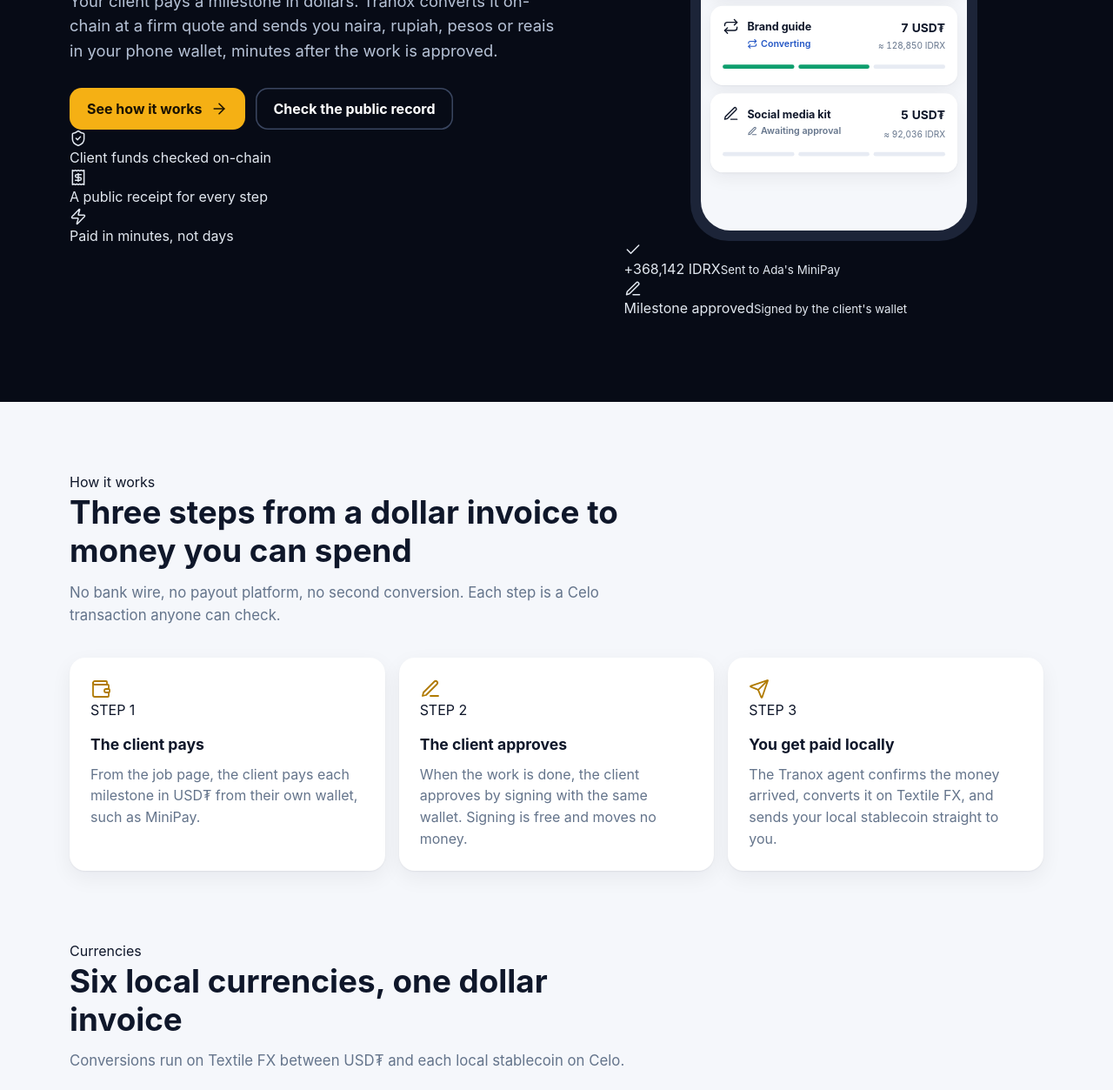
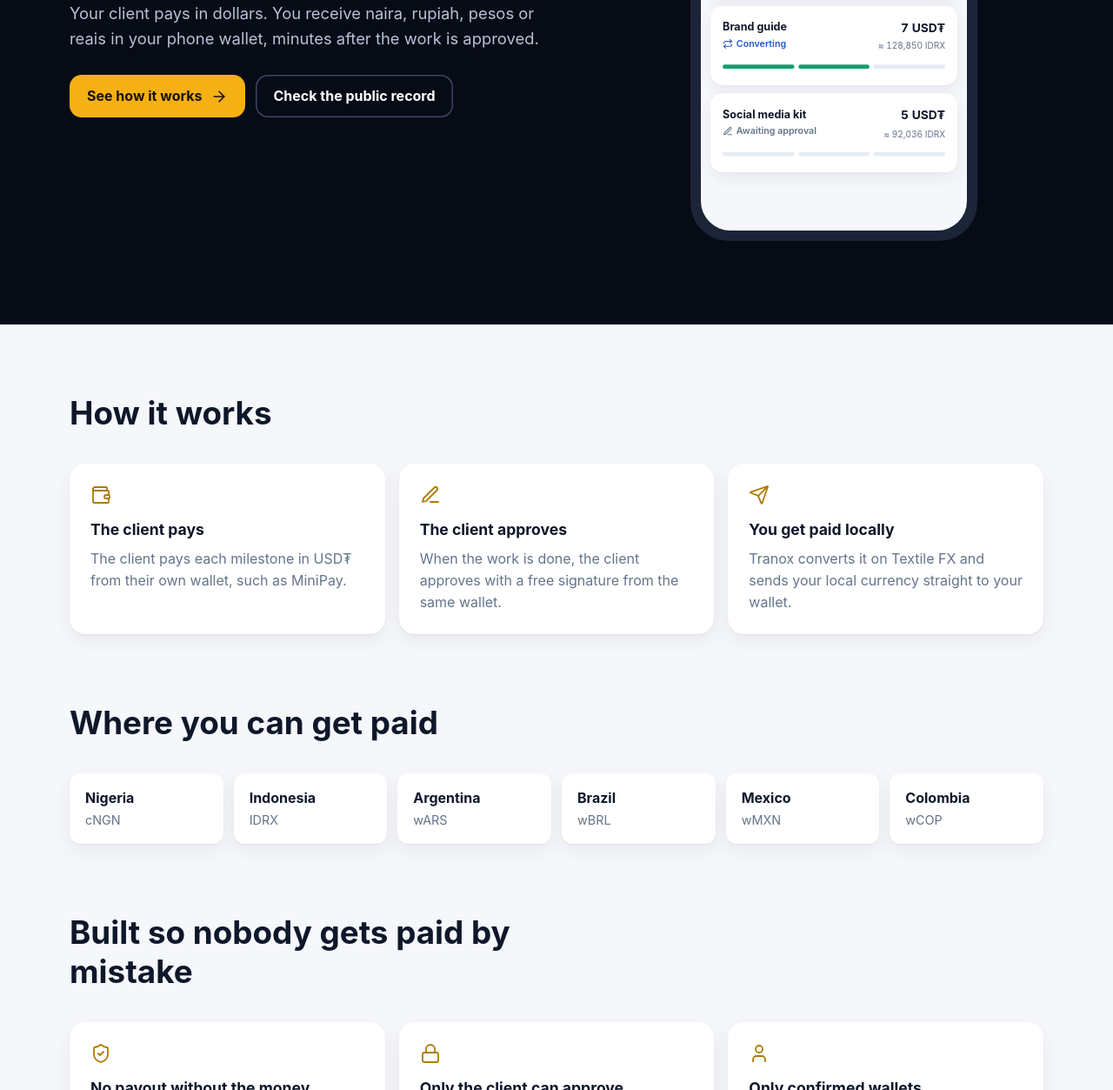
Before and after one commit to JoelEmmanuelCloud/tranox, a website: page web/index.html in a window 1280 px wide. Shown: the part 428-1681 px from the top of the page at 87% size. Drawn offline with Linux system fonts and the light colour scheme; files that its build step writes are made by us from their sources; files whose address does not match are found by name.

Commit message:
web: home page without eyebrows, step numbers, floating cards or repeated text

```diff
--- a/web/index.html
+++ b/web/index.html
@@ -35,23 +35,16 @@
 
     <section class="hero" aria-labelledby="hero-title">
       <div>
-        <span class="eyebrow"><span data-icon="zap"></span>Live on Celo mainnet</span>
-        <h1 id="hero-title">Get paid abroad.<br><em>Spend it at home.</em></h1>
-        <p class="lede">Your client pays a milestone in dollars. Tranox converts it on-chain at a firm quote and sends you naira, rupiah, pesos or reais in your phone wallet, minutes after the work is approved.</p>
+        <h1 id="hero-title">Get paid abroad,<br><em>spend it at home</em></h1>
+        <p class="lede">Your client pays in dollars. You receive naira, rupiah, pesos or reais in your phone wallet, minutes after the work is approved.</p>
         <div class="cta-row">
           <a class="btn btn-gold" href="#how">See how it works <span data-icon="arrow"></span></a>
           <a class="btn btn-ghost" href="#proof">Check the public record</a>
-        </div>
-        <div class="trust-row">
-          <span><span data-icon="shield"></span>Client funds checked on-chain</span>
-          <span><span data-icon="receipt"></span>A public receipt for every step</span>
-          <span><span data-icon="zap"></span>Paid in minutes, not days</span>
         </div>
       </div>
 
       <div class="phone-wrap">
         <div class="phone" role="img" aria-label="Example of the Tranox freelancer screen showing 368,142 IDRX received">
-          <div class="phone-glow"></div>
           <div class="phone-notch"></div>
           <div class="phone-screen">
             <div class="phone-inner">
@@ -65,7 +58,6 @@
               <div class="phone-list">
                 <div class="ms">
                   <div class="ms-top">
-                    <div class="ms-icon paid"><span data-icon="check" data-icon-class="icon-lg"></span></div>
                     <div class="ms-main"><div class="ms-title">Final files</div><span class="pill paid"><span data-icon="check"></span>Paid</span></div>
                     <div class="ms-amt tnum"><b>368,142 IDRX</b><span>from 20 USD₮</span></div>
                   </div>
@@ -73,7 +65,6 @@
                 </div>
                 <div class="ms">
                   <div class="ms-top">
-                    <div class="ms-icon processing"><span data-icon="swap" data-icon-class="icon-lg"></span></div>
                     <div class="ms-main"><div class="ms-title">Brand guide</div><span class="pill processing"><span data-icon="swap"></span>Converting</span></div>
                     <div class="ms-amt tnum"><b>7 USD₮</b><span>≈ 128,850 IDRX</span></div>
                   </div>
@@ -81,7 +72,6 @@
                 </div>
                 <div class="ms">
                   <div class="ms-top">
-                    <div class="ms-icon"><span data-icon="pen" data-icon-class="icon-lg"></span></div>
                     <div class="ms-main"><div class="ms-title">Social media kit</div><span class="pill"><span data-icon="pen"></span>Awaiting approval</span></div>
                     <div class="ms-amt tnum"><b>5 USD₮</b><span>≈ 92,036 IDRX</span></div>
                   </div>
@@ -91,8 +81,7 @@
             </div>
           </div>
         </div>
-        <div class="float-card float-a" aria-hidden="true"><span class="ok"><span data-icon="check"></span></span><div>+368,142 IDRX<small>Sent to Ada's MiniPay</small></div></div>
-        <div class="float-card float-b" aria-hidden="true"><span class="ok"><span data-icon="pen"></span></span><div>Milestone approved<small>Signed by the client's wallet</small></div></div>
+
       </div>
     </section>
   </div>
@@ -102,14 +91,12 @@
   <section class="section" id="how" aria-labelledby="how-title">
     <div class="wrap">
       <div class="section-head">
-        <span class="kicker">How it works</span>
-        <h2 id="how-title">Three steps from a dollar invoice to money you can spend</h2>
-        <p>No bank wire, no payout platform, no second conversion. Each step is a Celo transaction anyone can check.</p>
+        <h2 id="how-title">How it works</h2>
       </div>
       <div class="cards3">
-        <article class="feature"><div class="feature-icon"><span data-icon="wallet" data-icon-class="icon-lg"></span></div><div class="step-n">STEP 1</div><h3 class="after-step">The client pays</h3><p>From the job page, the client pays each milestone in USD₮ from their own wallet, such as MiniPay.</p></article>
-        <article class="feature"><div class="feature-icon"><span data-icon="pen" data-icon-class="icon-lg"></span></div><div class="step-n">STEP 2</div><h3 class="after-step">The client approves</h3><p>When the work is done, the client approves by signing with the same wallet. Signing is free and moves no money.</p></article>
-        <article class="feature"><div class="feature-icon"><span data-icon="send" data-icon-class="icon-lg"></span></div><div class="step-n">STEP 3</div><h3 class="after-step">You get paid locally</h3><p>The Tranox agent confirms the money arrived, converts it on Textile FX, and sends your local stablecoin straight to you.</p></article>
+        <article class="feature"><div class="feature-icon"><span data-icon="wallet" data-icon-class="icon-lg"></span></div><h3>The client pays</h3><p>The client pays each milestone in USD₮ from their own wallet, such as MiniPay.</p></article>
+        <article class="feature"><div class="feature-icon"><span data-icon="pen" data-icon-class="icon-lg"></span></div><h3>The client approves</h3><p>When the work is done, the client approves with a free signature from the same wallet.</p></article>
+        <article class="feature"><div class="feature-icon"><span data-icon="send" data-icon-class="icon-lg"></span></div><h3>You get paid locally</h3><p>Tranox converts it on Textile FX and sends your local currency straight to your wallet.</p></article>
       </div>
     </div>
   </section>
@@ -117,17 +104,15 @@
   <section class="section tight" aria-labelledby="ccy-title">
     <div class="wrap">
       <div class="section-head">
-        <span class="kicker">Currencies</span>
-        <h2 id="ccy-title">Six local currencies, one dollar invoice</h2>
-        <p>Conversions run on Textile FX between USD₮ and each local stablecoin on Celo.</p>
+        <h2 id="ccy-title">Where you can get paid</h2>
       </div>
       <div class="corridors">
-        <div class="corridor"><span class="ccy ngn">NGN</span><div><b>cNGN</b><span>Nigeria</span></div></div>
-        <div class="corridor"><span class="ccy idr">IDR</span><div><b>IDRX</b><span>Indonesia</span></div></div>
-        <div class="corridor"><span class="ccy ars">ARS</span><div><b>wARS</b><span>Argentina</span></div></div>
-        <div class="corridor"><span class="ccy brl">BRL</span><div><b>wBRL</b><span>Brazil</span></div></div>
-        <div class="corridor"><span class="ccy mxn">MXN</span><div><b>wMXN</b><span>Mexico</span></div></div>
-        <div class="corridor"><span class="ccy cop">COP</span><div><b>wCOP</b><span>Colombia</span></div></div>
+        <div class="corridor"><strong>Nigeria</strong><span>cNGN</span></div>
+        <div class="corridor"><strong>Indonesia</strong><span>IDRX</span></div>
+        <div class="corridor"><strong>Argentina</strong><span>wARS</span></div>
+        <div class="corridor"><strong>Brazil</strong><span>wBRL</span></div>
+        <div class="corridor"><strong>Mexico</strong><span>wMXN</span></div>
+        <div class="corridor"><strong>Colombia</strong><span>wCOP</span></div>
       </div>
     </div>
   </section>
@@ -135,8 +120,7 @@
   <section class="section tight" aria-labelledby="safe-title">
     <div class="wrap">
       <div class="section-head">
-        <span class="kicker">Built to be safe</span>
-        <h2 id="safe-title">Nobody gets paid by mistake</h2>
+        <h2 id="safe-title">Built so nobody gets paid by mistake</h2>
       </div>
       <div class="cards3">
         <article class="feature"><div class="feature-icon"><span data-icon="shield" data-icon-class="icon-lg"></span></div><h3>No payout without the money</h3><p>The agent pays a milestone only after the client's USD₮ for it has arrived on-chain.</p></article>
@@ -149,8 +133,7 @@
   <section class="section tight" id="proof" aria-labelledby="proof-title">
     <div class="wrap">
       <div class="section-head">
-        <span class="kicker">Public record</span>
-        <h2 id="proof-title">Check everything on-chain</h2>
+        <h2 id="proof-title">Public record</h2>
       </div>
       <div class="proof">
         <div><div class="label">Agent identity</div><div class="value">ERC-8004 agent 10085</div><a href="https://celoscan.io/tx/0xe2f7143fbcf41ba8d18d5b29ab92ef64fa65dbb13b9bcb60389aeb3ffb8b3d1e" target="_blank" rel="noopener">Registration <span data-icon="external"></span></a></div>
```
